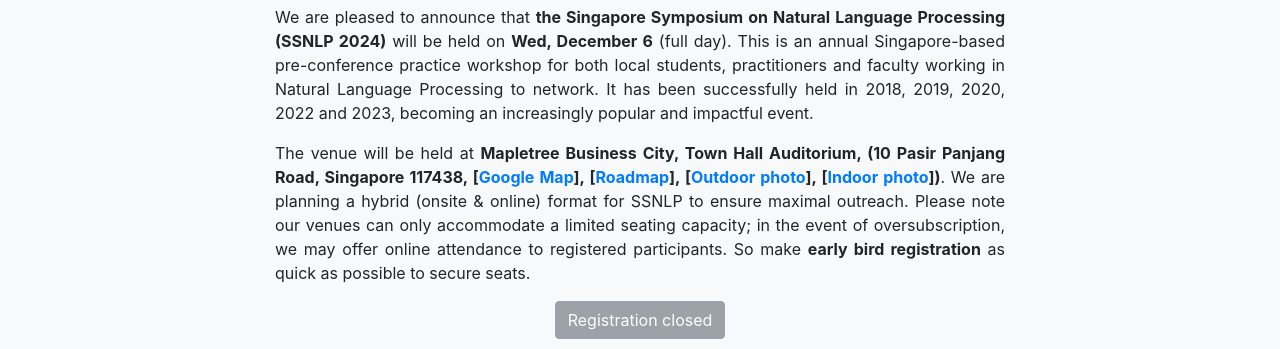
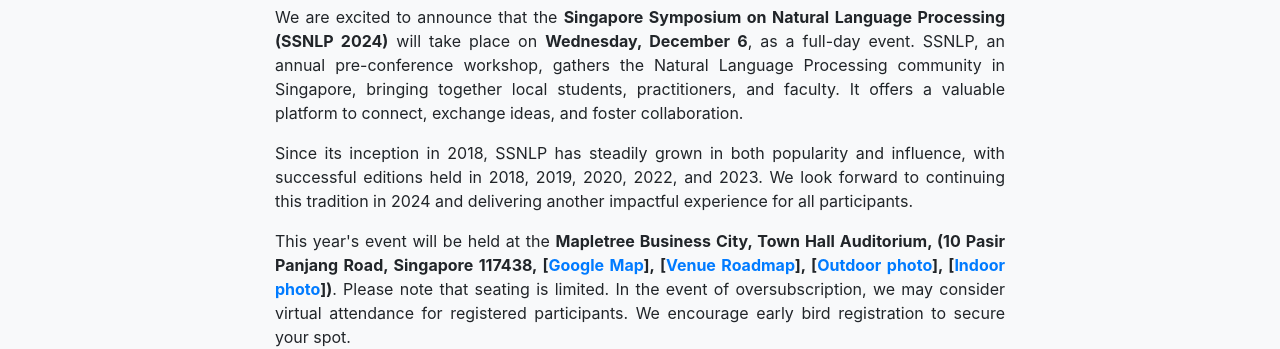
Before and after one commit to WING-NUS/SSNLP-2024, a website with bundled scripts: page index.html in a window 1280 px wide. Shown: the part 471-820 px from the top of the page. Built offline with nearby package versions, Linux system fonts and the light colour scheme; files whose address does not match are found by name.

Commit message:
Update index.html

```diff
--- a/index.html
+++ b/index.html
@@ -153,23 +153,24 @@
         <div class="row">
             <div class="col-lg-8 mx-auto">
                 <h2>Welcome!</h2>
-                <p style="text-align: justify;">We are pleased to announce that <b>the Singapore Symposium on Natural Language Processing (SSNLP 2024)</b> will be held on <b>Wed, December 6</b> (full day).
-                    This is an annual Singapore-based pre-conference practice workshop for both local students, practitioners and faculty working in Natural Language Processing to network.
-                    It has been successfully held in 2018, 2019, 2020, 2022 and 2023, becoming an increasingly popular and impactful event.
+                <p style="text-align: justify;">We are excited to announce that the <b>Singapore Symposium on Natural Language Processing (SSNLP 2024)</b> will take place on <b>Wednesday, December 6</b>, as a full-day event.
+			SSNLP, an annual pre-conference workshop, gathers the Natural Language Processing community in Singapore,
+			bringing together local students, practitioners, and faculty. It offers a valuable platform to connect, exchange ideas, and foster collaboration.
               <!--    [ <a href="https://www.comp.nus.edu.sg/maps/photos#com1">Map</A> ]
                   [ <a href="https://www.comp.nus.edu.sg/images/resources/content/mapsvenues/COM1_L2.jpg">Floorplan</A> ]-->
                 </p>
 
-<!--	    	<p style="text-align: justify;">We are further excited about the unique opportunity presented to Singapore on 6-10 December as the <a href="https://2023.emnlp.org/">EMNLP 2023</a>, a premier Computational Linguistics and NLP conference, is being held in Singapore. Leveraging the attendance of many reputed academicians, we’re looking forward to hosting them as a part of SSNLP – and, further, taking the opportunity to invite them to the School of Computing of National University of Singapore (NUS) to engage with us.-->
-<!--		</p>-->
+    	<p style="text-align: justify;">
+		Since its inception in 2018, SSNLP has steadily grown in both popularity and influence, with successful editions held in 2018, 2019, 2020, 2022, and 2023.
+		We look forward to continuing this tradition in 2024 and delivering another impactful experience for all participants.
+	</p>
 
                 <p style="text-align: justify;">
-			The venue will be held at <b>Mapletree Business City, Town Hall Auditorium, (10 Pasir Panjang Road, Singapore 117438,
-                    [<a href="https://maps.app.goo.gl/iPgMZCrtKoc2nYzi7">Google Map</a>], [<a href="images/roadmap.png">Roadmap</a>],
+			This year's event will be held at the <b>Mapletree Business City, Town Hall Auditorium, (10 Pasir Panjang Road, Singapore 117438,
+                    [<a href="https://maps.app.goo.gl/iPgMZCrtKoc2nYzi7">Google Map</a>], [<a href="images/roadmap.png">Venue Roadmap</a>],
                     [<a href="images/town-hall-1.jpg">Outdoor photo</a>], [<a href="images/town-hall-2.jpg">Indoor photo</a>])</b>.
-		    We are planning a hybrid (onsite & online) format for SSNLP to ensure maximal outreach.
-			Please note our venues can only accommodate a limited seating capacity; in the event of oversubscription, we may offer online attendance to registered participants.
-			So make <b>early bird registration</b> as quick as possible to secure seats.
+		    Please note that seating is limited. In the event of oversubscription, we may consider virtual attendance for registered participants.
+			We encourage early bird registration to secure your spot.
 			</p>
                 <center>
                   <p>
@@ -193,7 +194,7 @@
 <!--">here.</a></span></p>-->
 <!--                   <p><span class="white_bg"><strong>Nov 30, 2023</strong> — Program is confirmed, see you all</span></p>-->
 <!--                   <p><span class="white_bg"><strong>Oct 26, 2023</strong> — Registration is open, please register now</span></p>-->
-                   <p><span class="white_bg"><strong>Oct 15, 2024</strong> — The date is confirmed: December 6, 2024</span></p>
+                   <p><span class="white_bg"><strong>Oct 15, 2024</strong> — The date is confirmed: November 6, 2024</span></p>
 
             </div>
         </div>
@@ -979,7 +980,7 @@
                 <h2>Organizers</h2>
 
 		<span>
-                    <a href="https://www.imda.gov.sg/">
+                    <a href="https://www.imda.gov.sg/about-imda/emerging-technologies-and-research">
                     <img src="images/imda.png" width="220" style="margin-right: 30px">
                     </a>
                     <a href="https://nus.edu.sg/">
@@ -1070,7 +1071,7 @@
                 <div class="spoil" style="display: flex;flex-direction: row;justify-content: center;align-items: center;">
 <!--                    <a > A*STAR</a>-->
                     <a href="https://www.a-star.edu.sg/"> <img src="images/sponsor/i2r.png" width="280" style="margin-left: 0px"/></a>
-                    <a href="https://www.bytedance.com/"> <img src="images/sponsor/ByteDance.png" width="250" style="margin-left: 60px"/></a>
+                    <a href="https://job.toutiao.com/s/iBqWUUXB"> <img src="images/sponsor/ByteDance.png" width="250" style="margin-left: 60px"/></a>
                 </div>
 
 <!--                <div class="spoil" style="display: flex;flex-direction: column;align-items: center;margin-top: 30px">-->
```
